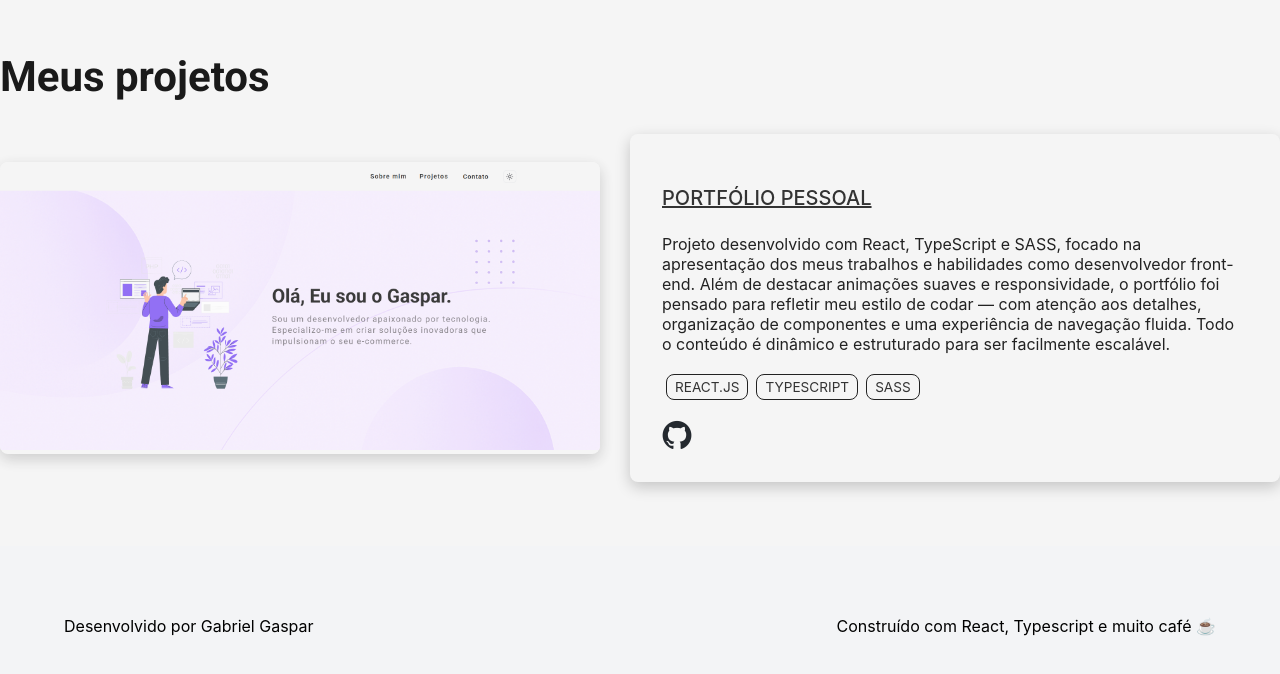
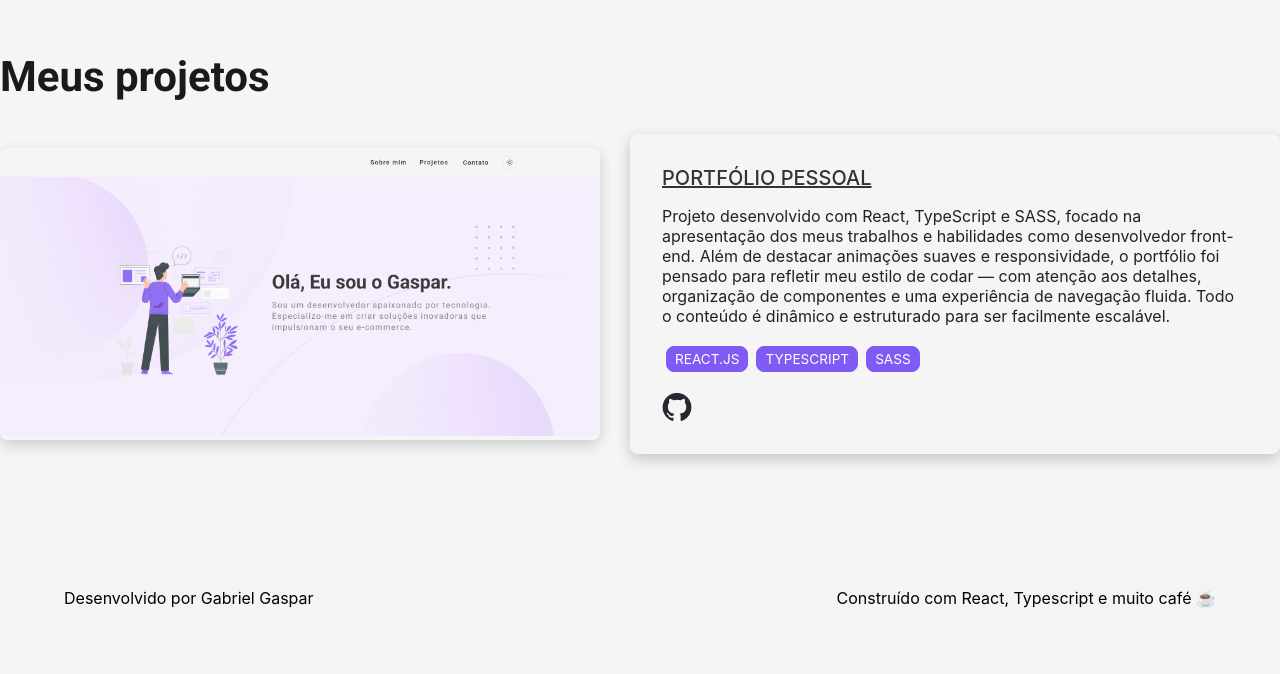
Before and after one commit to dev-gasparz/portfolio, a React (Create React App) app: page / in a window 1280 px wide. Shown: the part 1437-2111 px from the top of the page. Built offline with nearby package versions, Linux system fonts and the light colour scheme; the HTML template or start-up script is replaced by a standard one.

Commit message:
feat: alterado background das labels dos meus projetos

```diff
--- a/src/App.tsx
+++ b/src/App.tsx
@@ -56,6 +56,7 @@ function App() {
               gitHref="https://github.com/dev-gasparz/portfolio"
               projectHref="https://portfolio-tau-kohl-37.vercel.app/"
               position="toLeft"
+              stack={["React.js", "TypeScript", "SASS"]}
             />
           </div>
         </section>
--- a/src/components/layouts/Projects/index.tsx
+++ b/src/components/layouts/Projects/index.tsx
@@ -9,6 +9,7 @@ interface ProjectProps {
   projectHref?: string;
   gitHref: string;
   position: "toLeft" | "toRight";
+  stack: string[];
 }
 
 const Projects: React.FC<ProjectProps> = (props: ProjectProps) => {
@@ -25,9 +26,11 @@ const Projects: React.FC<ProjectProps> = (props: ProjectProps) => {
           </a>
           <p className="project-desc">{props.text}</p>
           <div className="project-stack">
-            <span>React.js</span>
-            <span>TypeScript</span>
-            <span>Sass</span>
+            <div className="project-stack">
+              {props.stack.map((tech, index) => (
+                <span key={index}>{tech}</span>
+              ))}
+            </div>
           </div>
           <div className="project-links">
             <a
--- a/src/styles/layout/_header.scss
+++ b/src/styles/layout/_header.scss
@@ -116,13 +116,4 @@ header {
       color: $primary-bg;
     }
   }
-
-  .menuLinks {
-    a,
-    button {
-      &::after {
-        background-color: #ff8f00;
-      }
-    }
-  }
 }
--- a/src/styles/layout/_projects.scss
+++ b/src/styles/layout/_projects.scss
@@ -58,10 +58,12 @@
 
 .project-slug {
   color: #333;
+  display: flex;
+  width: fit-content;
   h3 {
     font-weight: 500;
     font-size: 1.25rem;
-    margin-bottom: 1.5rem;
+    margin: 0px;
     text-transform: uppercase;
     color: #333;
     transition: all 0.3s linear;
@@ -91,10 +93,10 @@
 .project-stack span,
 .about-stack span {
   display: inline-block;
-  background: transparent;
+  border: 1px solid #8159f4;
+  background-color: #8159f4;
 
-  color: #333;
-  border: 1px solid #222222;
+  color: #fff;
   margin: 0.25rem;
   padding: 0.25rem 0.5rem;
   border-radius: 8px;
@@ -201,6 +203,13 @@
       border: 1px solid #ffffff26;
       background-color: #2f2f2f;
 
+      .project-slug,
+      h3 {
+        &:hover {
+          color: #8159f4;
+        }
+      }
+
       .project-desc,
       .project-slug,
       h3 {
@@ -222,10 +231,4 @@
       }
     }
   }
-
-  .project-stack span,
-  .about-stack span {
-    color: #fff;
-    border: 1px solid #ffffff26;
-  }
 }
```
Also changed, not shown: src/components/layouts/Projects/ProjectWrap.tsx (added, +24 -0 lines).
